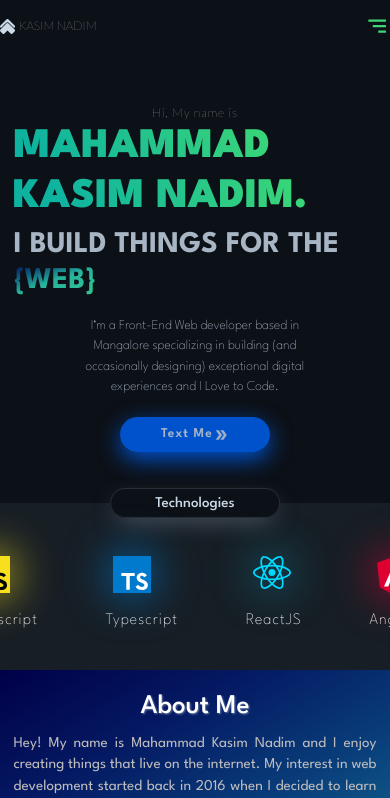
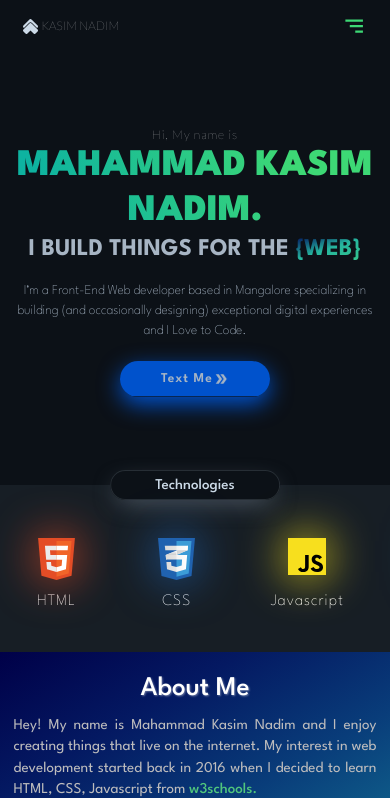
Before and after one commit to kasimnadim6/portfolio, a Next.js app: page / in a window 390 px wide. Shown: the top 798 px of the page. Built offline with nearby package versions, Linux system fonts and the light colour scheme; a web font is replaced by a local one.

Commit message:
responsive

```diff
--- a/components/Banner/Banner.module.scss
+++ b/components/Banner/Banner.module.scss
@@ -13,7 +13,7 @@
     flex-direction: column;
     align-items: center;
     justify-content: center;
-    margin: 5rem 0;
+    margin: 8rem 0 10rem 0;
     .name {
       font-size: 5.6rem;
       text-transform: uppercase;
@@ -21,6 +21,8 @@
       color: transparent;
       -webkit-background-clip: text;
       font-weight: 900;
+      margin: 0;
+      text-align: center;
     }
     .tag {
       font-family: inherit;
@@ -37,6 +39,7 @@
         text-transform: uppercase;
         position: relative;
         color: var(--white-shade-2);
+        text-align: center;
         .web {
           background: linear-gradient(
             to right bottom,
@@ -64,19 +67,14 @@
   .banner {
     padding: 1.8rem;
     .about {
-      .circle {
-        display: none;
+      .name {
+        font-size: 5rem;
       }
-      .intro-container {
-        .name {
-          // font-size: 5rem;
-        }
-        .tag--2 {
-          // font-size: 4rem;
-        }
-        .tag--3 {
-          width: 100%;
-        }
+      .tag--2 {
+        font-size: 3.2rem;
+      }
+      .tag--3 {
+        width: 100%;
       }
     }
   }
--- a/components/Header/Header.module.scss
+++ b/components/Header/Header.module.scss
@@ -21,8 +21,6 @@
     .icon-logo {
       color: var(--white-shade-1);
       font-size: 2rem;
-      // filter: drop-shadow(0 0 3rem #3dd875);
-      // box-shadow: inset 0 0 0 0px #272e35, 0 8px 24px -8px #3dd875;
     }
     .logo {
       font-size: 1.6rem;
@@ -88,14 +86,16 @@
   .close {
     display: none;
     position: absolute;
-    bottom: 0.6rem;
+    bottom: 1rem;
     background-color: transparent;
     border: none;
     cursor: pointer;
     width: 5rem;
     height: 5rem;
     border-radius: 10rem;
-    background-color: var(--tertiary-color);
+    background-color: var(--blue-color-dark);
+    filter: drop-shadow(0 0 2rem #034ab8);
+
     svg {
       width: 3.5rem;
       height: 3.5rem;
@@ -148,6 +148,7 @@
     .logo-box-container {
       width: 100%;
       justify-content: space-between;
+      margin: 0 3rem;
       .menu {
         display: block;
       }
@@ -160,18 +161,27 @@
   // will be added on header opened
   .mobile-header-opened {
     flex-direction: column;
-    height: 80%;
-    max-height: 80%;
+    justify-content: flex-start;
+    min-height: 60%;
     border-bottom-right-radius: 4rem;
     border-bottom-left-radius: 4rem;
-    background-color: rgba($color: #000048, $alpha: 1);
+    background-color: var(--black-shade-1);
     .logo-box-container {
+      margin-top: 5rem;
       .icon-logo {
-        color: var(--white);
+        font-size: 4rem;
+        margin-right: 2rem;
+        color: var(--white-shade-1);
+      }
+      .logo {
+        font-size: 3rem;
       }
     }
     .nav-links {
       width: 100%;
+      position: absolute;
+      top: 50%;
+      transform: translate(0%, -50%);
       ul {
         padding: 0;
         margin: 0;
@@ -179,9 +189,11 @@
         height: 90%;
         align-items: center;
         flex-direction: column;
+        gap: 3rem;
         li {
           flex: 1;
           padding: 0;
+          font-size: 2.8rem;
           &:not(:last-child) {
             margin-right: 0;
           }
@@ -200,7 +212,7 @@
     .close {
       display: block;
       svg {
-        color: var(--white);
+        color: var(--white-shade-2);
       }
     }
   }
--- a/components/Header/Header.tsx
+++ b/components/Header/Header.tsx
@@ -94,7 +94,7 @@ const Header = ({
           className="d-flex align-items-center gap-2"
         >
           <SiPaloaltosoftware className={styles['icon-logo']} />
-          <span className={styles.logo}>Kasim Nadim</span>
+          <span className={`${styles.logo}`}>Kasim Nadim</span>
         </motion.div>
         {mobile_isHeaderCollapsed && (
           <button
@@ -138,34 +138,6 @@ const Header = ({
           <AiOutlineCloseCircle />
         </button>
       )}
-      {/* <div className={styles['social-icons']}>
-        <ul>
-          <li>
-            <a href="#">
-              <BsLinkedin
-                className={`${styles.icon} ${styles['icon-linkedIn']}`}
-              />
-            </a>
-          </li>
-          <li>
-            <a href="#">
-              <BsWhatsapp
-                className={`${styles.icon} ${styles['icon-whatsApp']}`}
-              />
-            </a>
-          </li>
-          <li>
-            <a href="#">
-              <SiGmail className={`${styles.icon} ${styles['icon-gmail']}`} />
-            </a>
-          </li>
-          <li>
-            <a href="#">
-              <BsGithub className={`${styles.icon} ${styles['icon-github']}`} />
-            </a>
-          </li>
-        </ul>
-      </div> */}
     </header>
   );
 };
--- a/components/Technologies/Technologies.module.scss
+++ b/components/Technologies/Technologies.module.scss
@@ -19,7 +19,7 @@
     transform: translate(-50%, 0%);
     background-color: var(--bg-color);
     padding: 0.8rem 6rem;
-    border-radius: 10rem;
+    border-radius: 9rem;
     box-shadow: inset 0 0 0 1px #272e35, 0 8px 24px -8px #646f7c;
     h2 {
       margin: 0;
@@ -30,11 +30,12 @@
   .tech-icons {
     padding: 6rem 4rem 4rem 4rem;
     display: flex;
-    justify-content: center;
+    overflow-x: auto;
     gap: 9rem;
     .container {
       display: flex;
       flex-direction: column;
+      align-items: center;
       .icon {
         padding: 1rem;
         width: 7rem;
--- a/styles/_mixins.scss
+++ b/styles/_mixins.scss
@@ -9,7 +9,7 @@
   transition: all 0.3s;
   background: linear-gradient(to right, #034ab8 50%, #0052cc 50%);
   color: var(--white);
-  box-shadow: 0 1rem 3rem 0 var(--btn-color-light);
+  box-shadow: 0 1rem 3rem 0 var(--blue-color-light);
   background-position: right bottom;
   background-size: 200% 100%;
   &:hover {
--- a/styles/_variables.scss
+++ b/styles/_variables.scss
@@ -25,6 +25,9 @@
   --white-shade-1: #ccdae7;
   --white-shade-2: #a7b5c4;
   --black-shade-1: #171e25;
-  --btn-color-light: #0052cc;
-  --btn-color-dark: #034ab8;
+  --blue-color-light: #0052cc;
+  --blue-color-dark: #034ab8;
+
+  --scrollbarBG: #cfd8dc;
+  --thumbBG: #90a4ae;
 }
--- a/styles/globals.scss
+++ b/styles/globals.scss
@@ -27,4 +27,17 @@ body {
   @include media-breakpoint-up(xl) {
     // font-size: 80%;
   }
+  ::-webkit-scrollbar {
+    height: 3px;
+  }
+  scrollbar-width: thin;
+  scrollbar-color: var(--blue-color-light) var(--blue-color-dark);
+  ::-webkit-scrollbar-track {
+    background: var(--black-shade-1);
+  }
+  ::-webkit-scrollbar-thumb {
+    background-color: var(--blue-color-light);
+    border-radius: 1rem;
+    border: 1px solid var(--blue-color-dark);
+  }
 }
```
